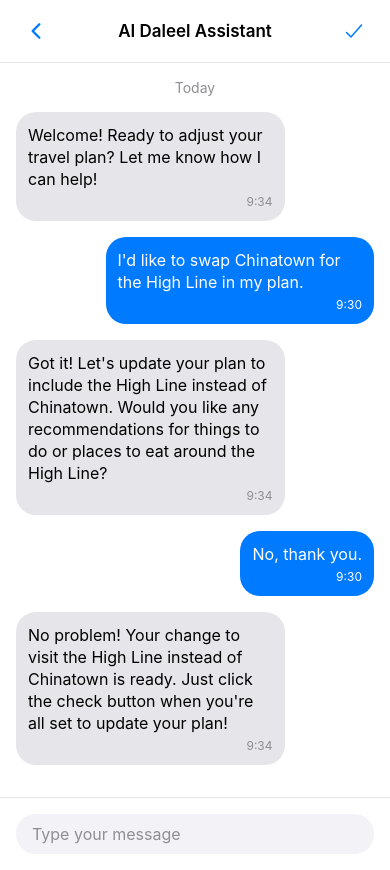
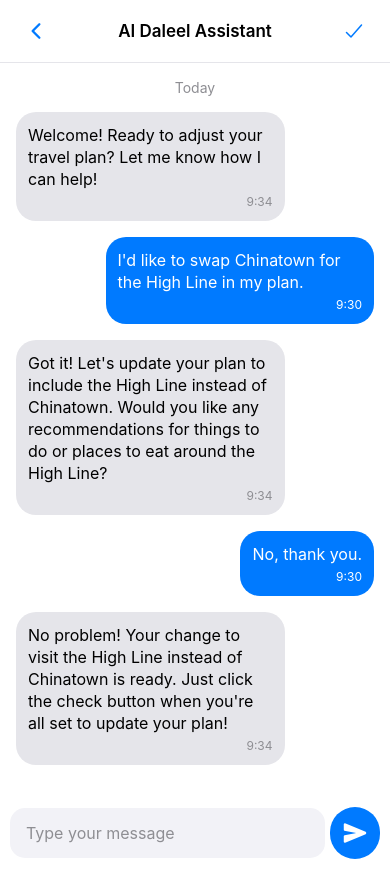
Before and after one commit to Mohammedbbk/AldaleelApp, a React Native app: screen /AssistantScreen in a window 390 px wide. Built offline with nearby package versions, Linux system fonts and the light colour scheme; no server answers.

Commit message:
UI enhancments

```diff
--- a/src/screens/AssistantScreen.js
+++ b/src/screens/AssistantScreen.js
@@ -112,6 +112,12 @@
             placeholder="Type your message"
             placeholderTextColor="#8E8E93"
           />
+          <Ionicons
+            name="send"
+            size={24}
+            color={"white"}
+            style={styles.sendButton}
+          />
         </View>
       </SafeAreaView>
     );
@@ -187,16 +193,26 @@
     alignSelf: "flex-end",
   },
   inputContainer: {
-    padding: 16,
-    borderTopWidth: 1,
-    borderTopColor: "#E5E5EA",
+    padding: 10,
+    flexDirection: "row",
+    alignItems: "center",
+    gap: 5,
+    backgroundColor: "white",
   },
   input: {
-    height: 40,
+    height: 50,
     backgroundColor: "#F2F2F7",
-    borderRadius: 20,
+    borderRadius: 15,
     paddingHorizontal: 16,
     fontSize: 16,
+    flexGrow: 1,
+  },
+  sendButton: {
+    backgroundColor: "#007AFF",
+    borderRadius: 100,
+    padding: 13,
+    justifyContent: "center",
+    alignItems: "center",
   },
 });
 
```
